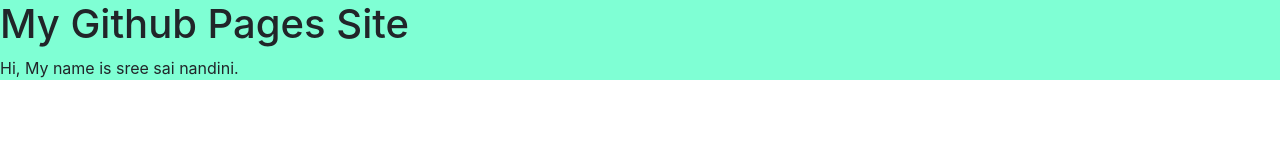
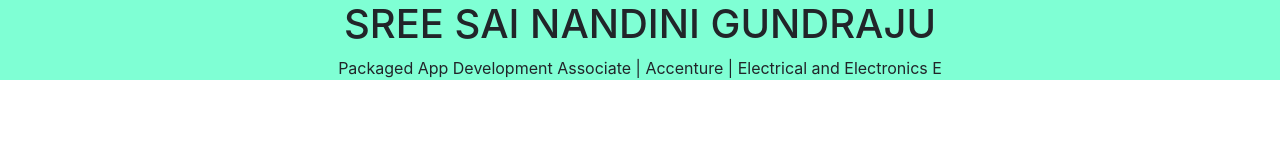
Before and after one commit to Sree2011/Sree2011-first-website, a plain HTML site: page index.html in a window 1280 px wide. Drawn offline with nearby package versions, Linux system fonts and the light colour scheme.

Commit message:
commit4
vv

```diff
--- a/index.html
+++ b/index.html
@@ -30,10 +30,10 @@
 
 <body>
 
-    <div class="header">
-        <h1>My Github Pages Site</h1>
-        <p>Hi, My name is sree sai nandini.</p>
-    </div>
+    <center class="header">
+        <h1>SREE SAI NANDINI GUNDRAJU</h1>
+        <p>Packaged App Development Associate | Accenture | Electrical and Electronics E</p>
+    </center>
 </body>
 
 </html>
```
